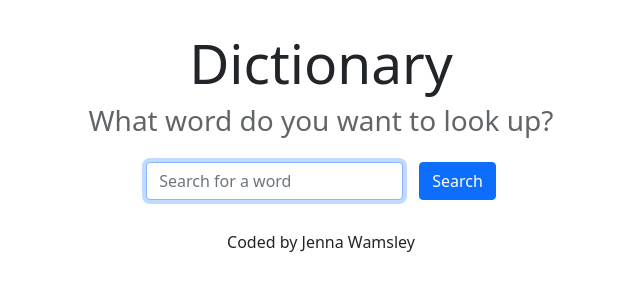
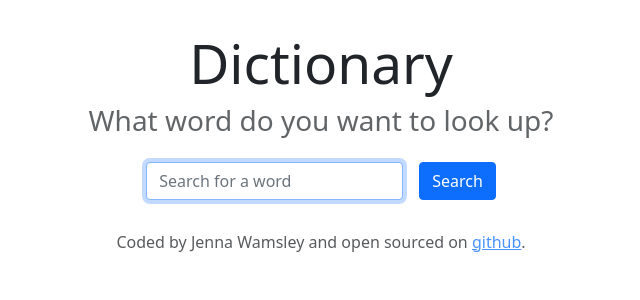
Before and after one commit to jwam-create/dictionary-app-react, a React (Create React App) app: page / in a window 1280 px wide. Shown: the top 300 px of the page, without its empty margins (319-959 px from the left). Built offline with nearby package versions, Linux system fonts and the light colour scheme.

Commit message:
Added Examples and Synonyms components

```diff
--- a/src/App.js
+++ b/src/App.js
@@ -10,7 +10,16 @@ export default function App() {
 					<h3 className="mb-4">What word do you want to look up?</h3>
 				</header>
 				<Dictionary />
-				<footer>Coded by Jenna Wamsley</footer>
+				<footer className="opacity-75">
+					Coded by Jenna Wamsley and open sourced on{" "}
+					<a
+						href="https://github.com/jwam-create/dictionary-app-react"
+						target="_blank"
+					>
+						github
+					</a>
+					.
+				</footer>
 			</div>
 		</div>
 	);
--- /dev/null
+++ b/src/Examples.js
@@ -0,0 +1,12 @@
+import React from "react";
+
+export default function Examples(props) {
+	if (props.examples) {
+		return (
+			<div className="Examples">
+				<strong>Examples: </strong>
+				<em>{props.examples}</em>
+			</div>
+		);
+	} else return null;
+}
--- a/src/Meaning.js
+++ b/src/Meaning.js
@@ -1,4 +1,6 @@
 import React from "react";
+import Examples from "./Examples";
+import Synonyms from "./Synonyms";
 
 export default function Meaning(props) {
 	console.log(props.meaning);
@@ -9,11 +11,12 @@ export default function Meaning(props) {
 				if (index < 2) {
 					return (
 						<div key={index}>
-							<p>
-								{definition.definition} <br />
-								<em>{definition.example}</em> <br />{" "}
-								<small>{props.meaning.synonyms}</small>
-							</p>
+							<div>
+								<strong>Definition:</strong> {definition.definition}
+								<br />
+								<Examples examples={definition.example} />
+								<Synonyms synonyms={props.meaning.synonyms} /> <br />
+							</div>
 						</div>
 					);
 				} else {
--- /dev/null
+++ b/src/Synonyms.css
@@ -0,0 +1,3 @@
+.Synonyms li {
+	list-style: none;
+}
--- /dev/null
+++ b/src/Synonyms.js
@@ -0,0 +1,21 @@
+import React from "react";
+import "./Synonyms.css";
+
+export default function Synonyms(props) {
+	if (props.synonyms.length) {
+		return (
+			<ul className="Synonyms">
+				<strong>Synonyms: </strong>
+				{props.synonyms.map(function (synonym, index) {
+					return (
+						<li key={index}>
+							<em> {synonym} </em>
+						</li>
+					);
+				})}
+			</ul>
+		);
+	} else {
+		return null;
+	}
+}
```
